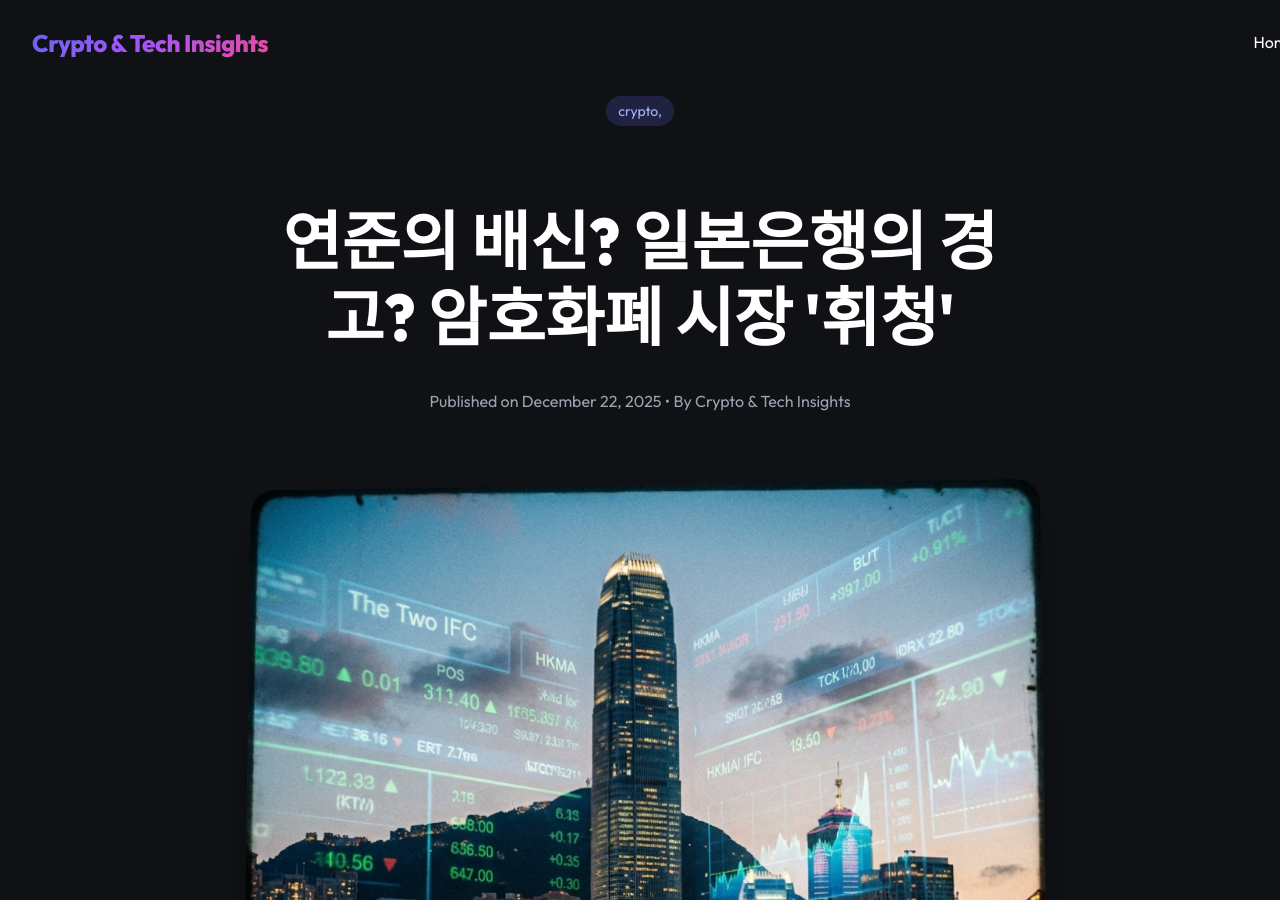
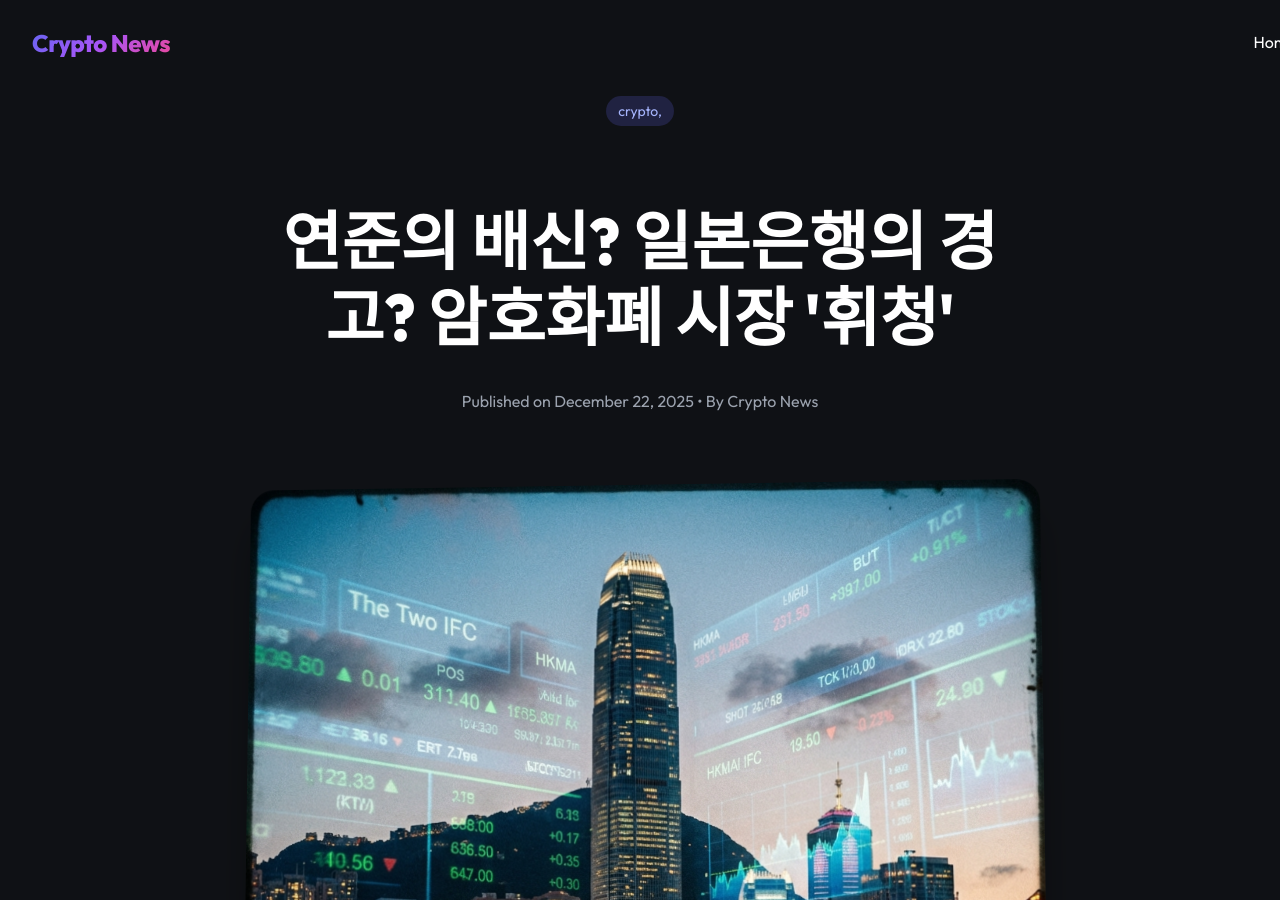
Before and after one commit to jeonghun-project/crypto-news, a Jekyll site: the page built from _posts/2025-12-22-연준의-배신-일본은행의-경고-암호화폐-시장-휘청.md, in a window 1280 px wide and 900 px high. Built offline with Jekyll 4.4.1, drawn with Linux system fonts in a browser that asks for light colours; some of the changed text lies outside the part shown.

Commit message:
fix: Set correct title/description for crypto-news

```diff
--- a/_config.yml
+++ b/_config.yml
@@ -1,4 +1,4 @@
-title: Crypto & Tech Insights
+title: "Crypto News"
 email: contact@example.com
 description: Premium insights on Cryptocurrency, Economy, and Technology.
 baseurl: "/crypto-news"
```
